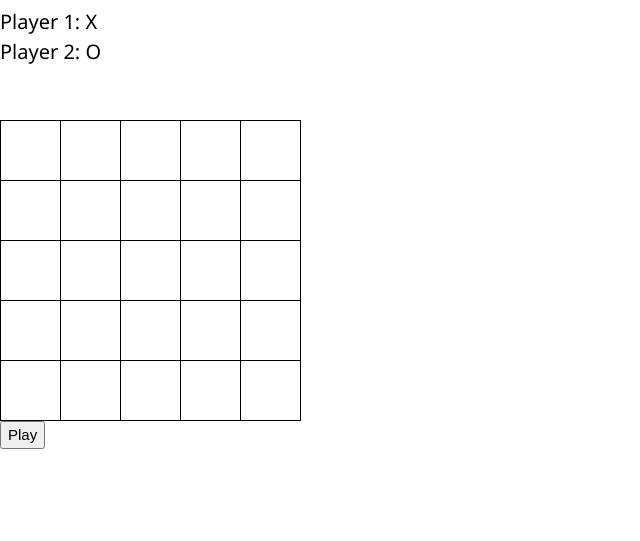
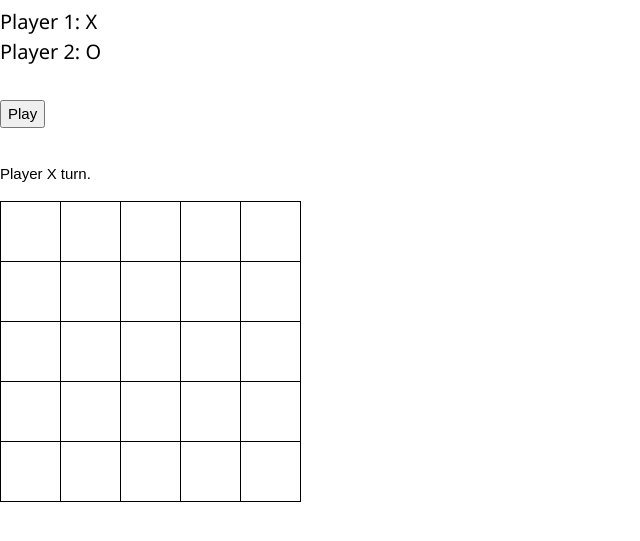
Before and after one commit to santiagt/wasment2, a website built with Parcel: page index.html in a window 1280 px wide. Both pictures are taken after a click on the button "Play". Shown: the part 67-608 px from the top of the page, without its empty margins (0-640 px from the left). Built offline with nearby package versions, Linux system fonts and the light colour scheme.

Commit message:
added progress bar, wip

```diff
--- a/index.html
+++ b/index.html
@@ -11,14 +11,14 @@
 	<h1>Tic-Tac-Toe on 5!</h1>
 	<h4>Player 1: X <br> Player 2: O</h4>
 	<br>
-
+	<button id="play" >Play</button>
 	<div id="progress">
 		<div id="bar"></div>
 	</div>
 	<div id="turn"></div>
 
 	<div id="board"></div>
-	<button onclick="startGame()">Play</button>
+
 
 	<script src="src/index.js">
 	</script>
--- a/src/index.js
+++ b/src/index.js
@@ -64,7 +64,11 @@ document.addEventListener("click", event => {
     colorBoard();
     checkWin();
     switchPlayer();
+  } else if (event.target instanceof HTMLButtonElement) {
+    event.preventDefault();
+    let clock = setInterval(timer(), 1000);
   }
+
 });
 
 
@@ -144,10 +148,6 @@ const colorBoard = () => {
   });
 };
 
-const startGame = () => {
-  let clock = setInterval(timer(), 1000);
-}
-
 const printBoard = () => {
   let board = "<table id='board'>";
   let x = 0;
```
